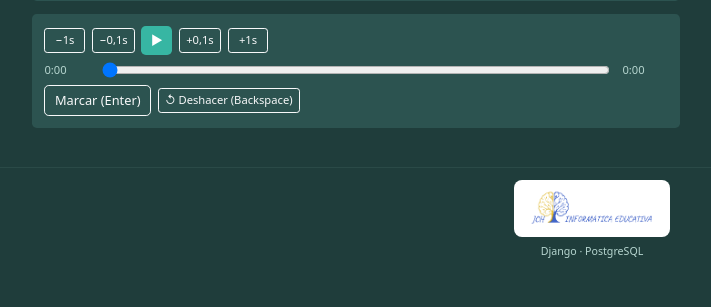
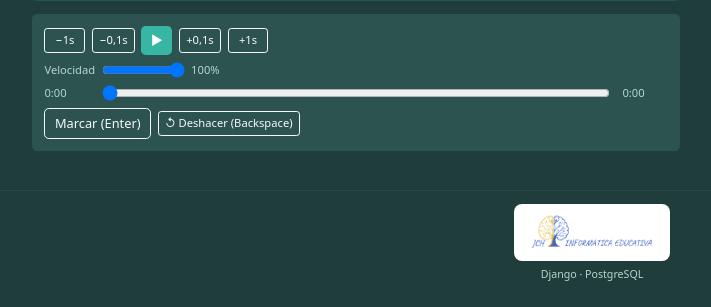
Before and after one commit to jchelquer/scoresync, a Django app: template templates/partituras/sincronizar_audio.html in a window 1280 px wide. Shown: the part 493-800 px from the top of the page, without its empty margins (48-759 px from the left). Run offline with Django 5.2, Linux system fonts and the light colour scheme; the template is opened without the code that fills it, so the values that code supplies are empty.

Commit message:
V1.6.9 Control de velocidad al sincronizar audio
Slider de velocidad (25%-100%) en sincronizar_audio.html y
sincronizar_compases.html, mismo criterio que el de navegador_obra.html
(audio.playbackRate). No hace falta reescalar nada de lo que se guarda:
audio.currentTime siempre refleja la posicion real dentro de la
grabacion sin importar a que velocidad esta sonando, asi que tapear más
lento sólo hace más comodo marcar con precision.

```diff
--- a/templates/partituras/sincronizar_audio.html
+++ b/templates/partituras/sincronizar_audio.html
@@ -57,6 +57,12 @@
           <button id="sync-btn-fwd-fino" type="button" class="btn btn-outline-light btn-sm btn-paso" title="{% translate "Avanzar 0,1 segundo" %}">+0,1s</button>
           <button id="sync-btn-fwd1" type="button" class="btn btn-outline-light btn-sm btn-paso" title="{% translate "Avanzar 1 segundo" %}">+1s</button>
         </div>
+        <div class="d-flex align-items-center gap-2 mb-2">
+          <label for="sync-velocidad" class="small mb-0" style="color: var(--ss-text-muted);">{% translate "Velocidad" %}</label>
+          <input type="range" id="sync-velocidad" min="25" max="100" step="5" value="100" style="width: 6.5rem;"
+                 title="{% translate 'Bajar la velocidad no cambia el tiempo real que se guarda al marcar — sólo hace más cómodo tapear con precisión.' %}">
+          <span id="sync-velocidad-valor" class="small" style="color: var(--ss-text-muted); min-width: 2.6rem;">100%</span>
+        </div>
         <div class="d-flex align-items-center gap-3 mb-2">
           <span id="sync-tiempo-actual" class="small" style="color: var(--ss-text-muted); min-width: 3.5rem;">0:00</span>
           <input type="range" id="sync-scrubber" min="0" max="1000" value="0">
@@ -110,6 +116,8 @@
   const btnBackFino = document.getElementById('sync-btn-back-fino');
   const btnFwdFino = document.getElementById('sync-btn-fwd-fino');
   const btnFwd1 = document.getElementById('sync-btn-fwd1');
+  const velocidadSlider = document.getElementById('sync-velocidad');
+  const velocidadValorEl = document.getElementById('sync-velocidad-valor');
   const scrubber = document.getElementById('sync-scrubber');
   const tiempoActualEl = document.getElementById('sync-tiempo-actual');
   const tiempoTotalEl = document.getElementById('sync-tiempo-total');
@@ -162,6 +170,16 @@
   function saltar(delta) {
     const destino = audio.currentTime + delta;
     audio.currentTime = Math.max(0, audio.duration ? Math.min(destino, audio.duration) : destino);
+  }
+
+  // audio.currentTime no depende de playbackRate (siempre es la posición
+  // real dentro de la grabación) — bajar la velocidad sólo hace más cómodo
+  // marcar con precisión, no requiere reescalar nada de lo que se guarda.
+  if (velocidadSlider) {
+    velocidadSlider.addEventListener('input', () => {
+      audio.playbackRate = parseInt(velocidadSlider.value, 10) / 100;
+      velocidadValorEl.textContent = velocidadSlider.value + '%';
+    });
   }
 
   btnPlayPause.addEventListener('click', () => {
```
Also changed, not shown: templates/partituras/sincronizar_compases.html (+18 -0 lines).
